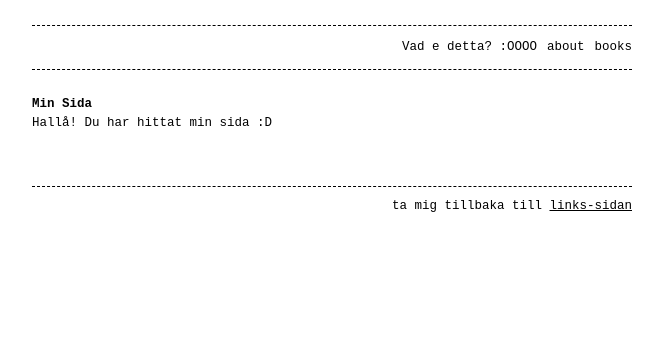
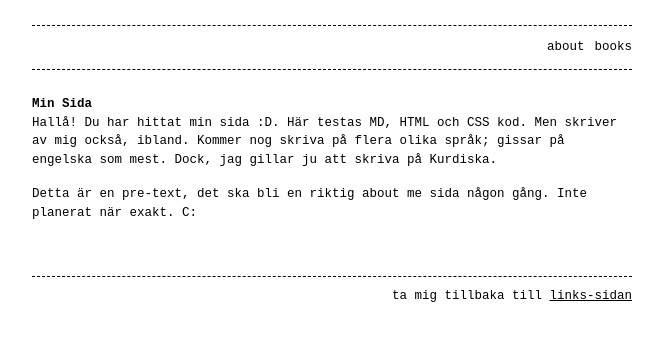
Before and after one commit to ronim-efrin/kitab, a Jekyll site: the page built from about.md, in a window 1280 px wide. Shown: the top 341 px of the page, without its empty margins (308-971 px from the left). Built offline with Jekyll 4.4.1, drawn with Linux system fonts in a browser that asks for light colours.

Commit message:
OOOOOOoo

```diff
--- a/_config.yml
+++ b/_config.yml
@@ -3,7 +3,7 @@
 #google_analytics: UA-NNNNNNNN-N
 
 header_pages:
-  - index.md
+  #- index.md
   - about.md
   - books.md
 
--- a/about.md
+++ b/about.md
@@ -6,4 +6,6 @@ permalink: about
 
 # Min Sida
 
-Hallå! Du har hittat min sida :D
+Hallå! Du har hittat min sida :D. Här testas MD, HTML och CSS kod. Men skriver av mig också, ibland. Kommer nog skriva på flera olika språk; gissar på engelska som mest. Dock, jag gillar ju att skriva på Kurdiska.
+
+Detta är en pre-text, det ska bli en riktig about me sida någon gång. Inte planerat när exakt. C:
```
